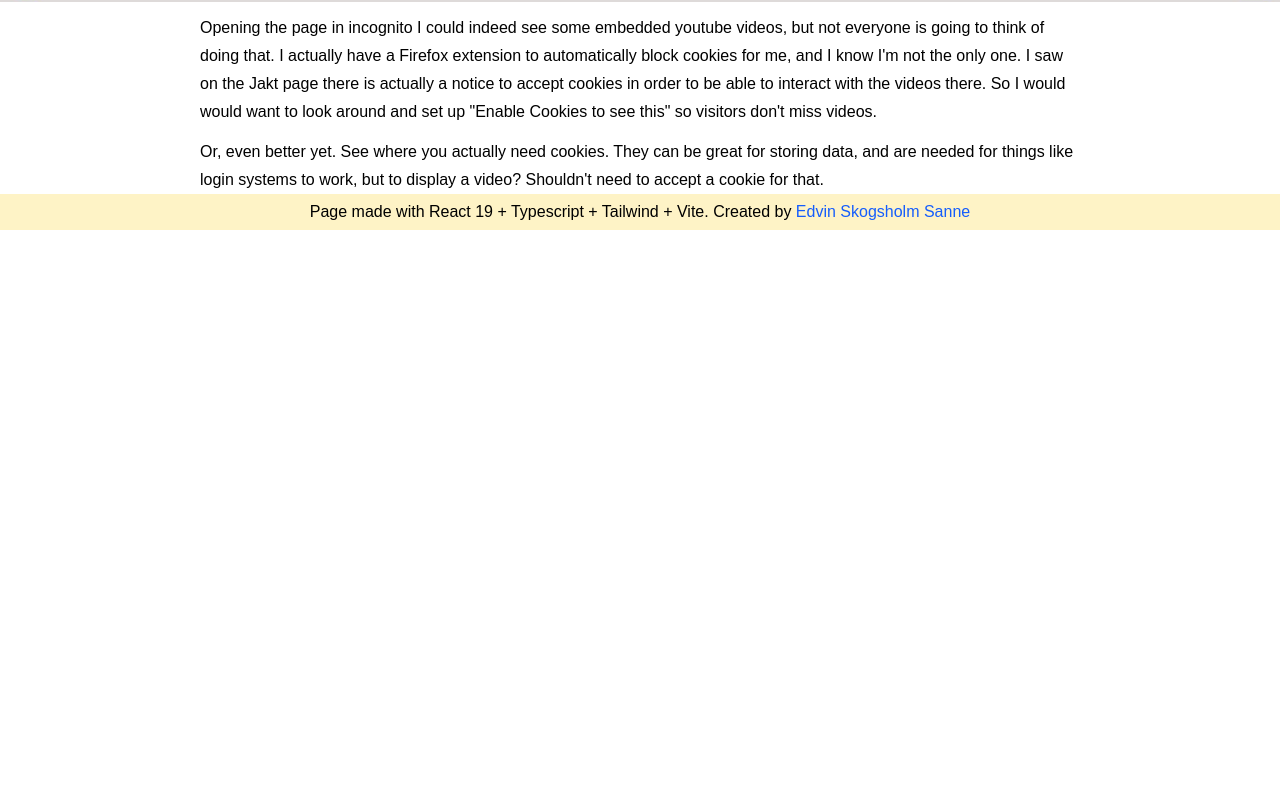
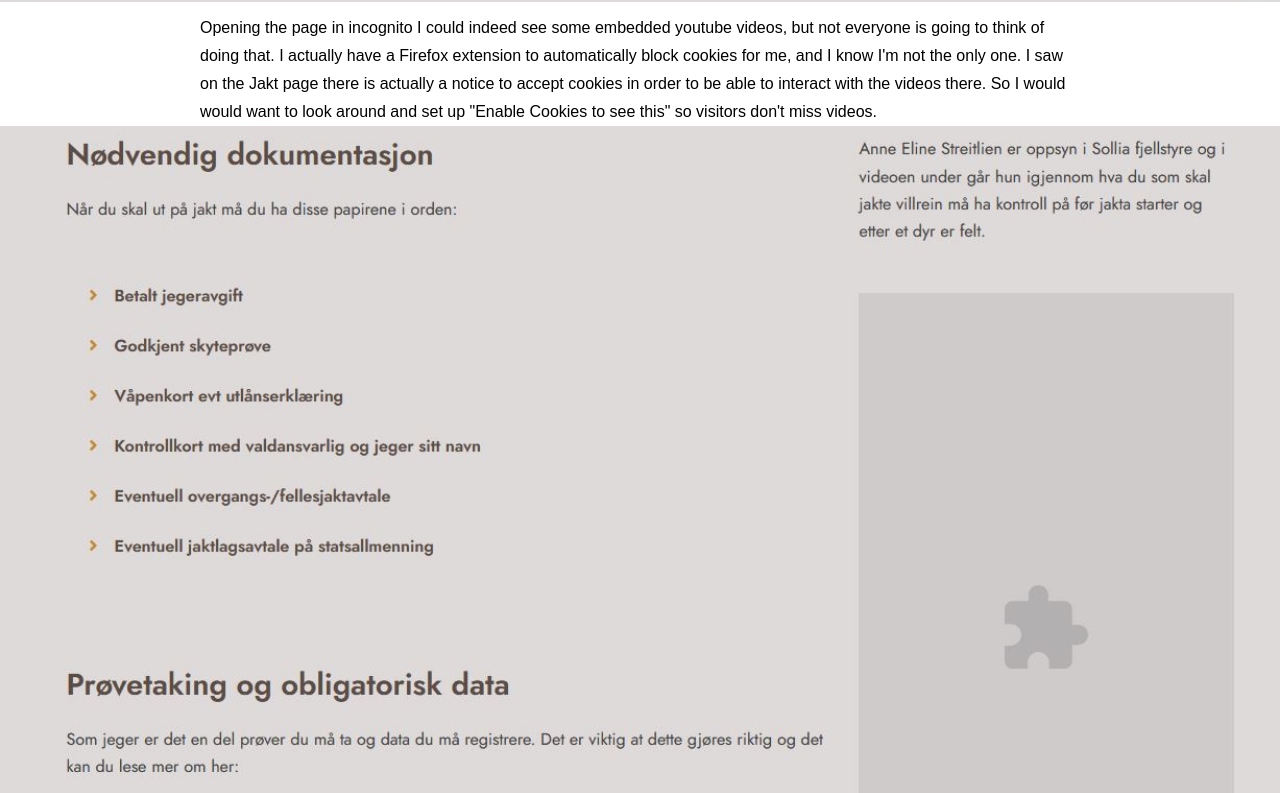
Before and after one commit to Acasez/wild-deer-page, a React (Vite) app: page /wilddeer/Contact in a window 1280 px wide. Shown: the part 827-1620 px from the top of the page. Before the commit the page ends 1057 px from the top, so only its background shows below. Built offline with nearby package versions, Linux system fonts and the light colour scheme.

Commit message:
Another image

```diff
--- a/src/pages/CookieProof.tsx
+++ b/src/pages/CookieProof.tsx
@@ -30,7 +30,12 @@ export default function Contact() {
         there. So I would would want to look around and set up "Enable Cookies
         to see this" so visitors don't miss videos.
       </p>
-      <p className="mx-50 mt-3">
+      <img
+        src="./images/CookieElement.JPG"
+        alt="Map view on the site"
+        className="w-full"
+      />
+      <p className="mx-50 mb-3">
         Or, even better yet. See where you actually need cookies. They can be
         great for storing data, and are needed for things like login systems to
         work, but to display a video? Shouldn't need to accept a cookie for
```
